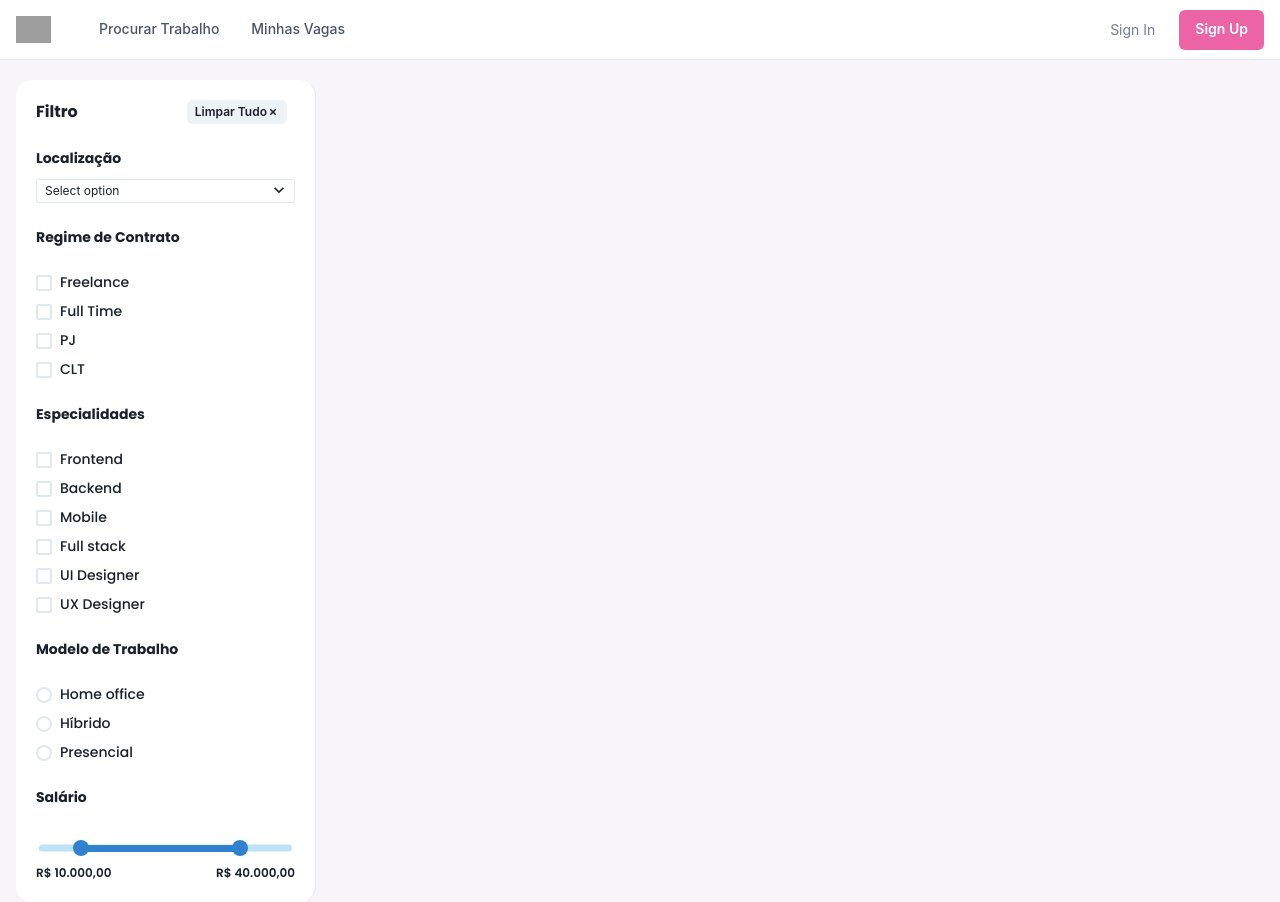
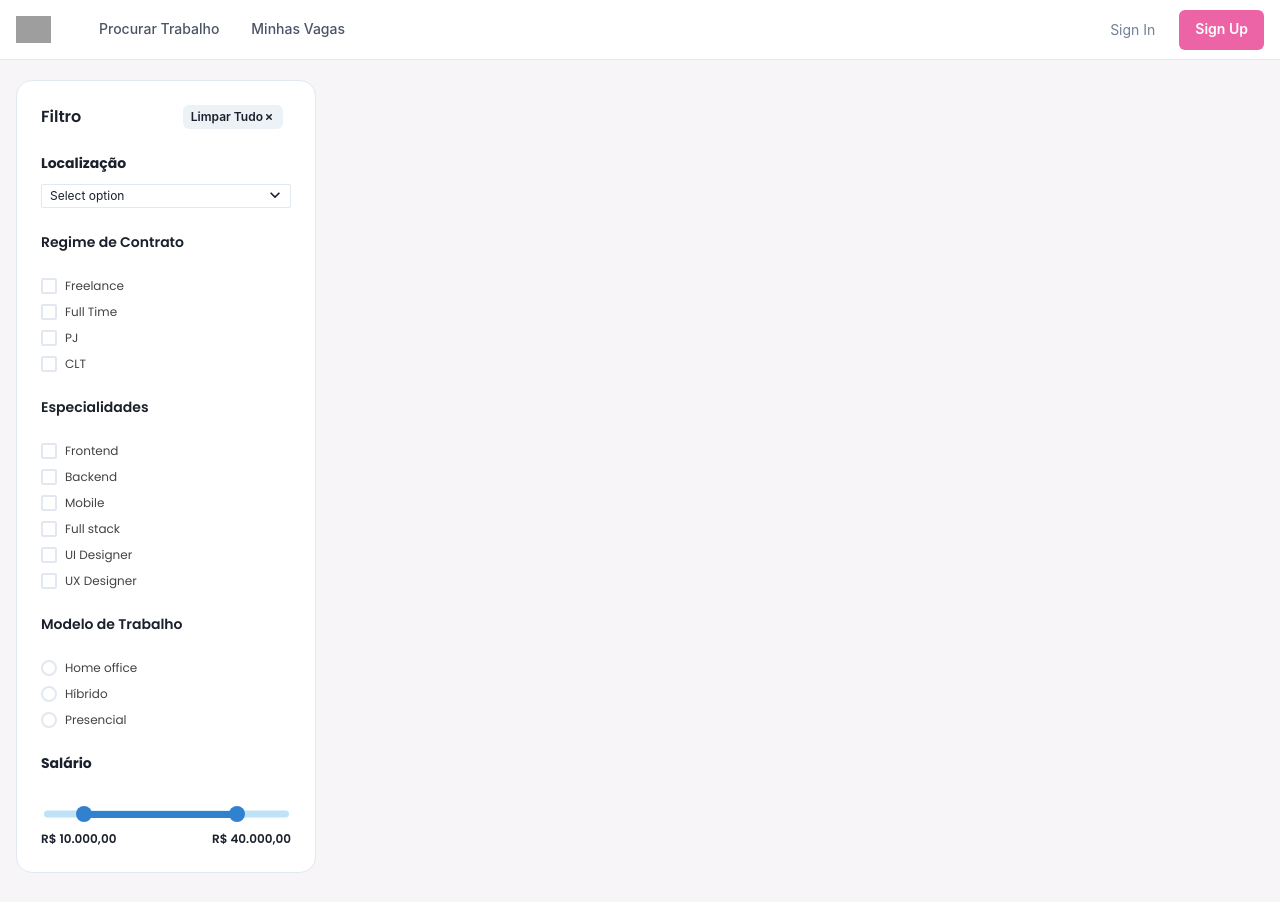
Before and after one commit to startup-of-zero-reais/legendary-invention, a Next.js app: page / in a window 1280 px wide. After the commit the page ends 873 px from the top, so only its background shows below. Built offline with nearby package versions, Linux system fonts and the light colour scheme; grey boxes are pictures that could not be loaded.

Commit message:
fix: typo for normal weight

```diff
--- a/src/components/Filter/availabilities.tsx
+++ b/src/components/Filter/availabilities.tsx
@@ -11,7 +11,7 @@ const Availabilities: React.FC<Props> = ({ availabilities }: Props) => {
 
   return (
     <Stack mt="24px">
-      <Text fontWeight="bold" fontSize="14" mb="4">
+      <Text fontWeight="semibold" fontSize="14" mb="4">
         Regime de Contrato
       </Text>
 
@@ -25,7 +25,7 @@ const Availabilities: React.FC<Props> = ({ availabilities }: Props) => {
         <Stack>
           {availabilities.map((availability, key) => (
             <Checkbox key={key} value={availability}>
-              <Text fontSize="14" fontWeight="medium">
+              <Text fontWeight="normal" fontSize="12" color="gray.300">
                 {availability}
               </Text>
             </Checkbox>
--- a/src/components/Filter/header.tsx
+++ b/src/components/Filter/header.tsx
@@ -9,7 +9,7 @@ const Header: React.FC = () => {
 
   return (
     <Flex alignItems="center" justifyContent="space-between">
-      <Text fontWeight="bold">Filtro</Text>
+      <Text fontWeight="semibold">Filtro</Text>
 
       <Flex justifyContent="center" alignItems="center">
         <Button size="xs" mr="2" onClick={() => updateClearAll(true)}>
--- a/src/components/Filter/index.tsx
+++ b/src/components/Filter/index.tsx
@@ -45,14 +45,15 @@ const Filter: React.FC<Props> = ({
   return (
     <Box
       transition="200ms ease"
-      width={{ md: "full", lg: "300px" }}
+      width={{ base: "full", lg: "300px" }}
       bg="white"
-      borderRight="1px"
-      borderRightColor={useColorModeValue("gray.200", "gray.700")}
-      h="full"
-      px="5"
-      py="5"
-      borderRadius="2xl"
+      border="1px"
+      borderColor={useColorModeValue("gray.200", "gray.700")}
+      minHeight={{ lg: "780px", base: 0 }}
+      flexShrink={0}
+      flexGrow={0}
+      p={{ base: 4, lg: 6 }}
+      borderRadius={{ base: "md", lg: "2xl" }}
     >
       <Header />
 
--- a/src/components/Filter/specialties.tsx
+++ b/src/components/Filter/specialties.tsx
@@ -11,7 +11,7 @@ const Specialties: React.FC<Props> = ({ specialties }: Props) => {
 
   return (
     <Stack mt="24px">
-      <Text fontWeight="bold" fontSize="14" mb="4">
+      <Text fontWeight="semibold" fontSize="14" mb="4">
         Especialidades
       </Text>
 
@@ -23,7 +23,7 @@ const Specialties: React.FC<Props> = ({ specialties }: Props) => {
         <Stack>
           {specialties.map((specialty, key) => (
             <Checkbox key={key} value={specialty}>
-              <Text fontSize="14" fontWeight="medium">
+              <Text fontSize="12" fontWeight="normal" color="gray.300">
                 {specialty}
               </Text>
             </Checkbox>
--- a/src/components/Filter/working-model.tsx
+++ b/src/components/Filter/working-model.tsx
@@ -11,7 +11,7 @@ const WorkingModel: React.FC<Props> = ({ workingModels }: Props) => {
 
   return (
     <Stack mt="24px">
-      <Text fontWeight="bold" fontSize="14" mb="4">
+      <Text fontWeight="semibold" fontSize="14" mb="4">
         Modelo de Trabalho
       </Text>
 
@@ -19,7 +19,7 @@ const WorkingModel: React.FC<Props> = ({ workingModels }: Props) => {
         <Stack>
           {workingModels.map((model, index) => (
             <Radio key={index} value={model}>
-              <Text fontSize="14" fontWeight="medium">
+              <Text fontSize="12" fontWeight="normal" color="gray.300">
                 {model}
               </Text>
             </Radio>
```
